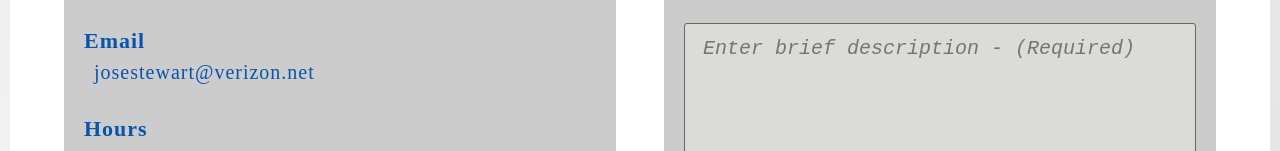
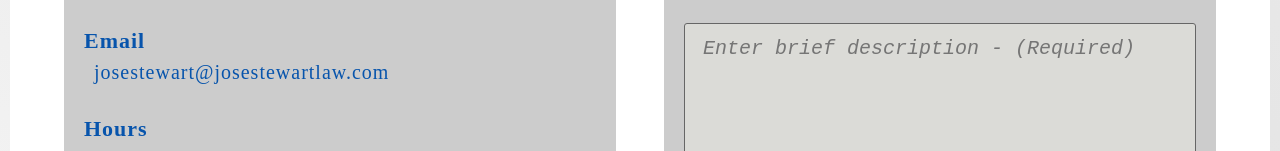
Before and after one commit to linuslin92/joe-law, a React app: page /#/contact in a window 1280 px wide. Shown: the part 880-1031 px from the top of the page. Built offline with nearby package versions, Linux system fonts and the light colour scheme.

Commit message:
[08-24-2019] add favicon and change email address

```diff
--- a/src/App.js
+++ b/src/App.js
@@ -29,11 +29,11 @@ const images = require.context('./src/img', true);
 function App() {
   return (
     <div className="App">
-        <Seo />
         <LanguageProvider>
           <LanguageContext.Consumer>
             {content=>(
               <Router>
+                <Seo content={content.pack.meta} />
                 <Helmet htmlAttributes={{ lang: content.pack.lang }} />
                 <Navbar content={content.pack.navbar} />
                 <div>
--- a/src/components/contactus/contactus.js
+++ b/src/components/contactus/contactus.js
@@ -158,7 +158,7 @@ export default class Contact extends Component {
                             </div>
                             <div className={global.formrow}>
                                 <label className={global.label}>{CONT.email.label}</label>
-                                <div className={global.formtext}><a className={global.link} href={`mailto:{CONT.email.text}`} target="_blank" rel="noopener noreferrer">{CONT.email.text}</a></div>
+                                <div className={global.formtext}><a className={global.link} href={`mailto:${CONT.email.text}`} target="_blank" rel="noopener noreferrer">{CONT.email.text}</a></div>
                             </div>
                             <div className={global.formrow}>
                                 <label className={global.label}>{CONT.hours.label}</label>
--- a/src/content/en/content.json
+++ b/src/content/en/content.json
@@ -260,7 +260,7 @@
         },
         "email": {
             "label": "Email",
-            "text": "josestewart@verizon.net"
+            "text": "josestewart@josestewartlaw.com"
         },
         "address1": {
             "label": "Address",
--- a/src/content/es/content.json
+++ b/src/content/es/content.json
@@ -257,7 +257,7 @@
         },
         "email": {
             "label": "Email",
-            "text": "josestewart@verizon.net"
+            "text": "josestewart@josestewartlaw.com"
         },
         "address1": {
             "label": "Dirección",
```
Also changed, not shown: 1 other file (tests, documents, lock files or other folders).
